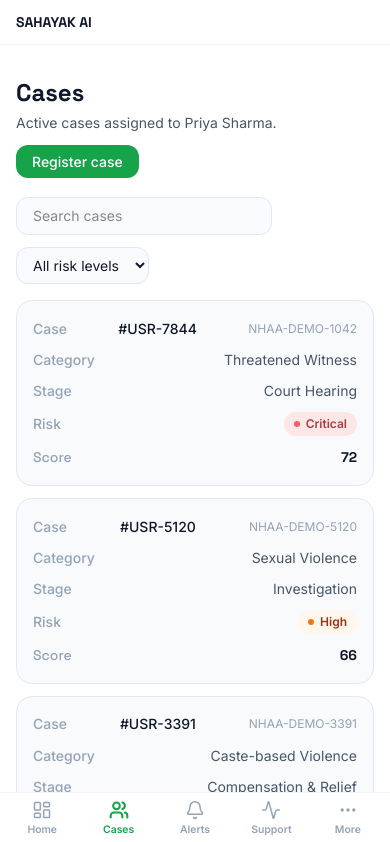
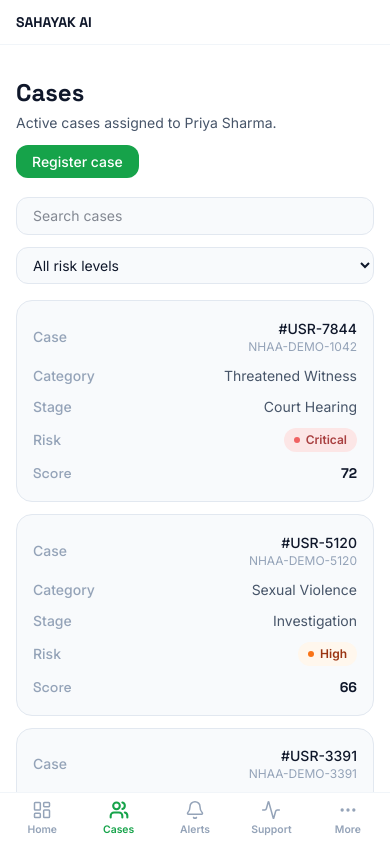
Before and after one commit to Aadarshsingh16/PS-094, a Next.js app in the folder web-app/: page /officer/cases in a window 390 px wide. Shown: the top 842 px of the page. Built offline with nearby package versions, Linux system fonts and the light colour scheme.

Commit message:
style: refine table layout and enhance mobile input fields for better user experience in cases page

```diff
--- a/web-app/src/app/globals.css
+++ b/web-app/src/app/globals.css
@@ -389,6 +389,11 @@ h1, h2, h3, h4, h5, h6,
     content: attr(data-label);
     color: var(--color-text-muted);
     font-weight: 500;
+    text-align: left;
+  }
+
+  .app-table td > div {
+    text-align: right;
   }
 
   .token-lab .grid {
--- a/web-app/src/app/officer/cases/new/page.tsx
+++ b/web-app/src/app/officer/cases/new/page.tsx
@@ -97,7 +97,7 @@ export default function RegisterCasePage() {
               ))}
             </select>
           </label>
-          <button type="submit" className="rounded-xl bg-brand-primary px-5 py-3 text-sm font-medium text-text-inverse">
+          <button type="submit" className="phone-field rounded-xl bg-brand-primary px-5 py-3 text-sm font-medium text-text-inverse">
             Create case
           </button>
         </form>
--- a/web-app/src/app/officer/cases/page.tsx
+++ b/web-app/src/app/officer/cases/page.tsx
@@ -59,13 +59,13 @@ export default function CasesPage() {
           onChange={(event) => setQuery(event.target.value)}
           placeholder="Search cases"
           aria-label="Search cases"
-          className="w-64 rounded-xl border border-border-default bg-bg-surface px-4 py-2 text-sm text-text-primary"
+          className="phone-field w-64 rounded-xl border border-border-default bg-bg-surface px-4 py-2 text-sm text-text-primary"
         />
         <select
           aria-label="Filter by risk"
           value={risk}
           onChange={(event) => setRisk(event.target.value as (typeof FILTERS)[number])}
-          className="rounded-xl border border-border-default bg-bg-surface px-3 py-2 text-sm text-text-primary"
+          className="phone-field rounded-xl border border-border-default bg-bg-surface px-3 py-2 text-sm text-text-primary"
         >
           {FILTERS.map((item) => (
             <option key={item} value={item}>
@@ -93,8 +93,10 @@ export default function CasesPage() {
                 onClick={() => router.push(casePath(item.caseId))}
               >
                 <td data-label="Case" className="px-4 py-3">
-                  <div className="font-medium text-text-primary">{item.userId}</div>
-                  <div className="text-xs text-text-muted">{item.caseId}</div>
+                  <div>
+                    <div className="font-medium text-text-primary">{item.userId}</div>
+                    <div className="text-xs text-text-muted">{item.caseId}</div>
+                  </div>
                 </td>
                 <td data-label="Category" className="px-4 py-3 text-text-secondary">{item.category}</td>
                 <td data-label="Stage" className="px-4 py-3 text-text-secondary">{item.stage}</td>
```
